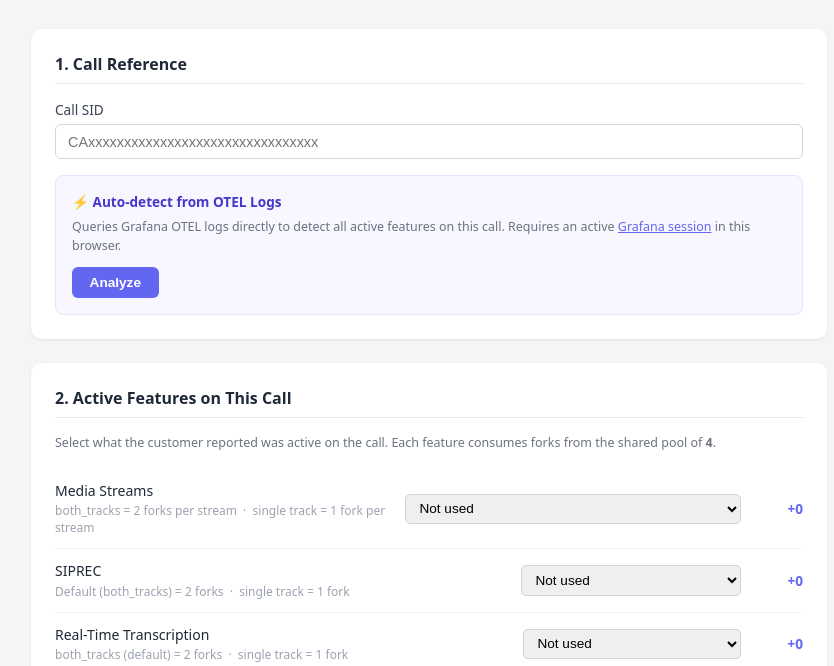
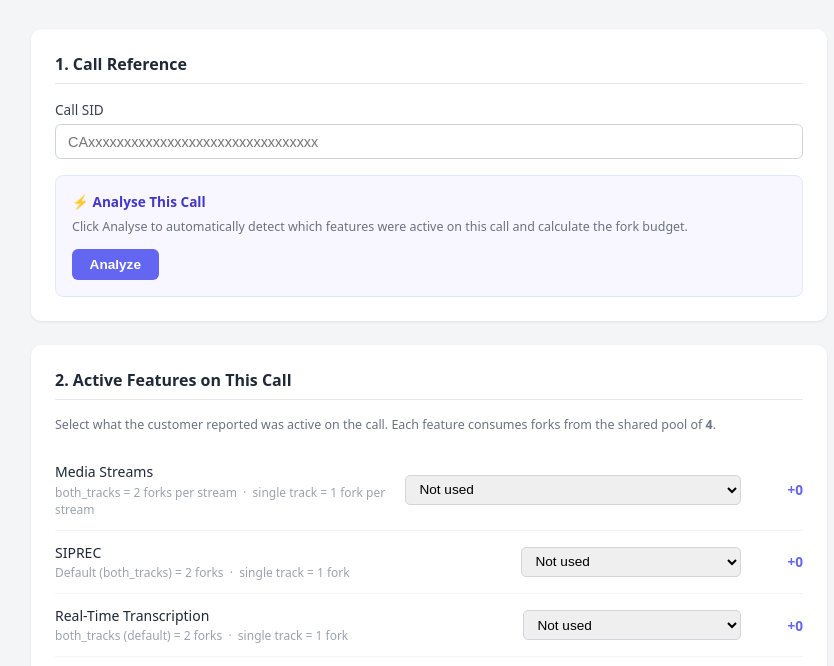
Before and after one commit to rsuaan/fork-budget-tool, a website: page index.html in a window 1280 px wide. Shown: the part 89-755 px from the top of the page, without its empty margins (211-1045 px from the left). Drawn offline with Linux system fonts and the light colour scheme.

Commit message:
Simplify Analyze panel header and description
Co-Authored-By: Claude Sonnet 4.6 <noreply@anthropic.com>

```diff
--- a/index.html
+++ b/index.html
@@ -64,10 +64,9 @@
   <input type="text" id="callSid" placeholder="CAxxxxxxxxxxxxxxxxxxxxxxxxxxxxxxxx" oninput="updateSid()" />
 
   <div style="margin-top:1rem;padding:1rem;background:#f8f7ff;border:1px solid #e0e7ff;border-radius:8px">
-    <div style="font-size:0.85rem;font-weight:600;color:#4338ca;margin-bottom:0.4rem">⚡ Auto-detect from OTEL Logs</div>
+    <div style="font-size:0.85rem;font-weight:600;color:#4338ca;margin-bottom:0.4rem">⚡ Analyse This Call</div>
     <div style="font-size:0.78rem;color:#6b7280;margin-bottom:0.75rem;line-height:1.5">
-      Queries Grafana OTEL logs directly to detect all active features on this call. Requires an active
-      <a href="https://grafana.twilioinfra.com" target="_blank" style="color:#6366f1">Grafana session</a> in this browser.
+      Click Analyse to automatically detect which features were active on this call and calculate the fork budget.
     </div>
     <button onclick="analyzeCall()" id="analyzeBtn"
       style="background:#6366f1;color:#fff;border:none;padding:0.5rem 1.1rem;border-radius:6px;font-size:0.85rem;font-weight:600;cursor:pointer">
```
